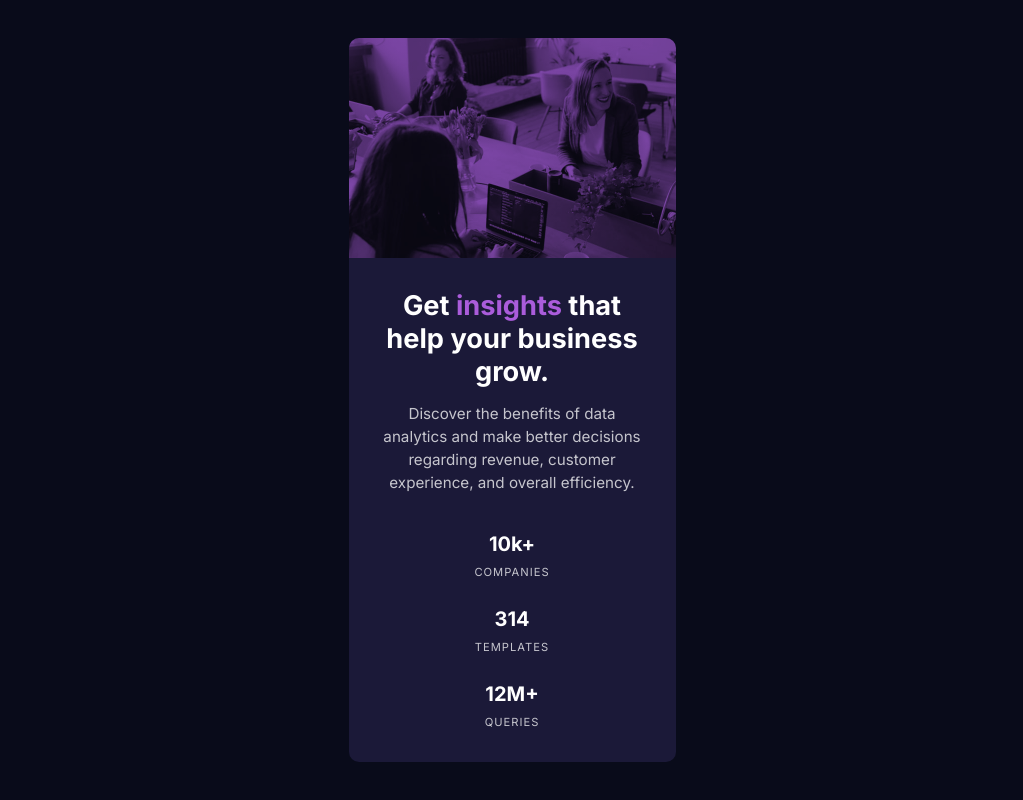
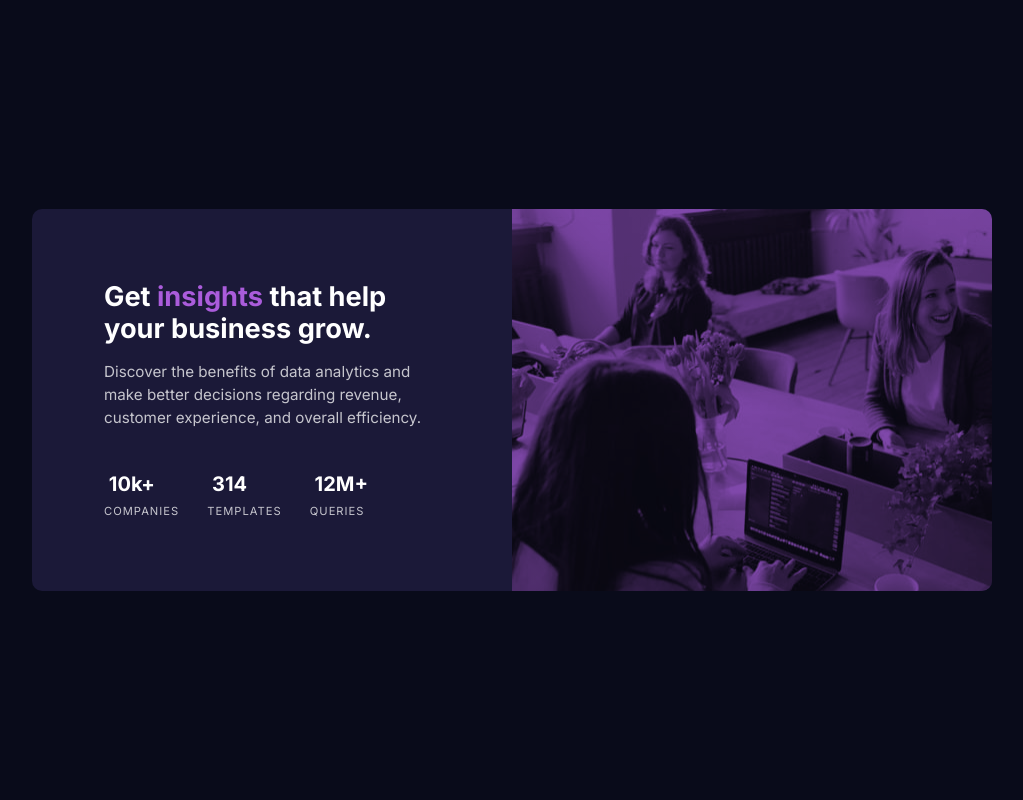
Before and after one commit to javelwill/fem-stats-preview-card-component, a plain HTML site: page index.html in a window 1280 px wide. Shown: the whole page, without its empty margins (128-1151 px from the left). Drawn offline with Linux system fonts and the light colour scheme.

Commit message:
Implement desktop styling

```diff
--- a/index.html
+++ b/index.html
@@ -21,7 +21,6 @@
   <body>
     <div class="card">
       <div class="media"></div>
-      <div class="cv">
       <div class="content">
         <p class="title">
           Get <span class="insights">insights</span> that help your business
@@ -47,6 +46,5 @@
         </div>
       </div>
     </div>
-    </div>
   </body>
 </html>
--- a/style.css
+++ b/style.css
@@ -25,7 +25,7 @@ body {
 
 .card {
   background-color: var(--primary-clr-600);
-  max-width: 327px;
+  width: 327px;
   color: white;
   text-align: center;
   border-radius: 10px;
@@ -38,14 +38,13 @@ body {
   background-size: cover;
   background-blend-mode: multiply;
   opacity: 0.7;
+  height: 220px;
   width: 100%;
-  height: 220px;
   border-top-left-radius: 10px;
   border-top-right-radius: 10px;
-  position: relative;
 }
 
-.cv {
+.content {
   padding: 2rem;
 }
 
@@ -89,3 +88,37 @@ body {
   font-weight: 300;
   font-family: 'Lexend Deca' sans-serif;
 }
+
+@media screen and (min-width: 920px) {
+  .card {
+    display: grid;
+    grid-template-columns: repeat(2, 1fr);
+    grid-template-areas: 'left right';
+    width: 960px;
+  }
+
+  .media {
+    grid-area: right;
+    height: 100%;
+    border-radius: unset;
+    border-top-right-radius: 10px;
+    border-bottom-right-radius: 10px;
+    background: linear-gradient(var(--primary-clr-300), var(--primary-clr-300)),
+      url(./images/image-header-desktop.jpg);
+  }
+
+  .content {
+    text-align: left;
+    padding: 4.5rem;
+  }
+
+  .stat {
+    margin: 0;
+  }
+
+  .stats {
+    display: flex;
+    width: 80%;
+    justify-content: space-between;
+  }
+}
```
Lines whose indentation alone changed are shown as unchanged.
